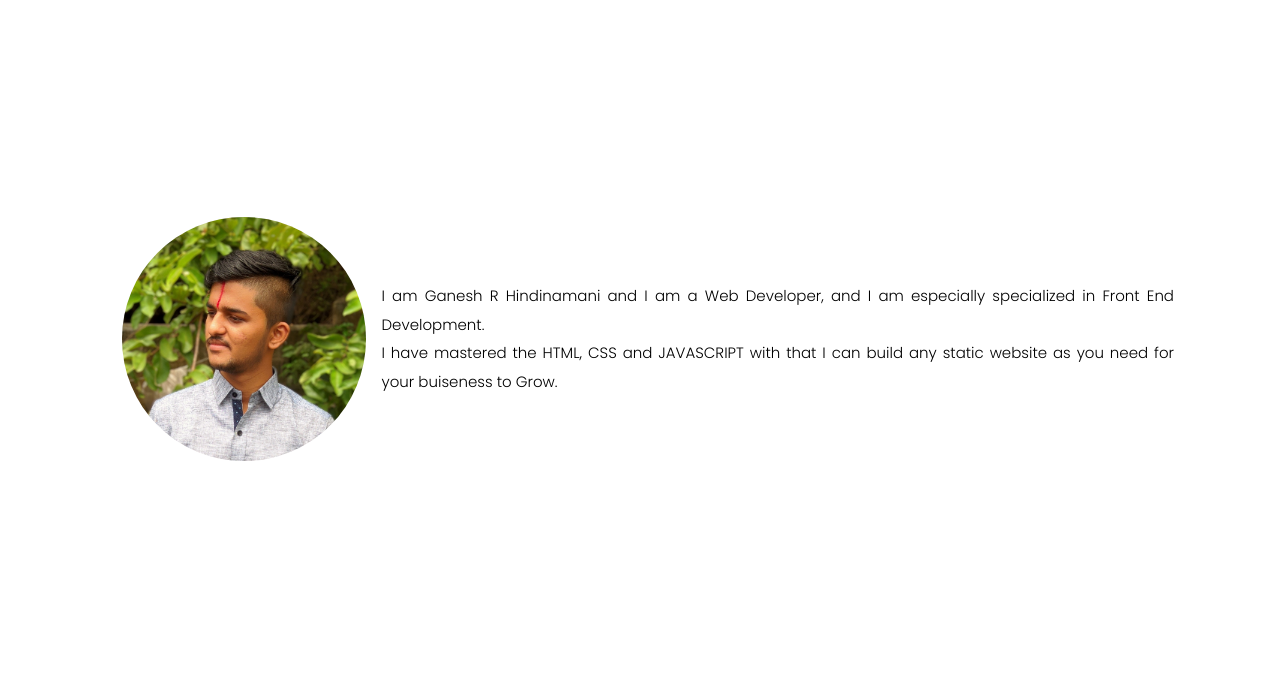
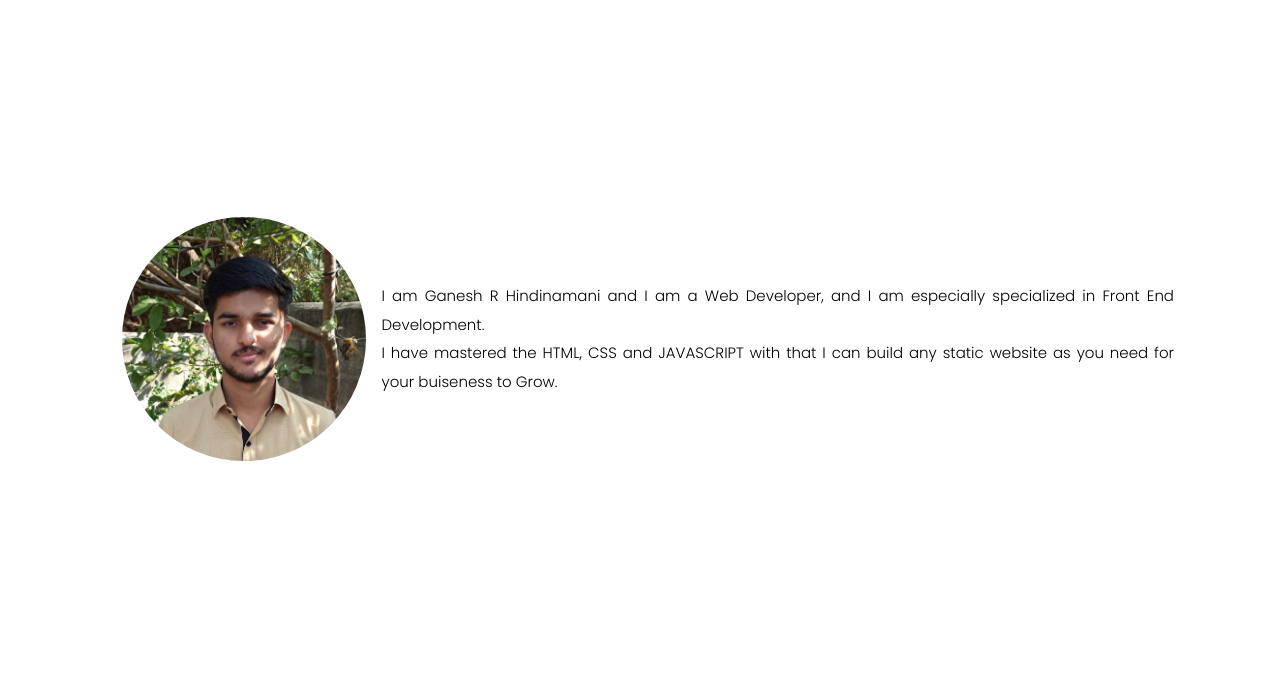
Before and after one commit to ganeshhindinamani/portfolio, a website: page dist/about.html in a window 1280 px wide. Shown: the part 77-765 px from the top of the page. Drawn offline with Linux system fonts and the light colour scheme.

Commit message:
profile updated

```diff
--- a/dist/about.html
+++ b/dist/about.html
@@ -64,7 +64,7 @@
       <div class="container">
         <div class="flex">
           <div class="image-container">
-            <img src="img/crop.jpg" alt="" />
+            <img src="img/profile_last.jpeg" alt="" />
           </div>
           <div>
             <p>
```
Also changed, not shown: dist/index.html (+1 -1 lines), dist/img/profile_img.jpeg (added), dist/img/profile_last.jpeg (added).
